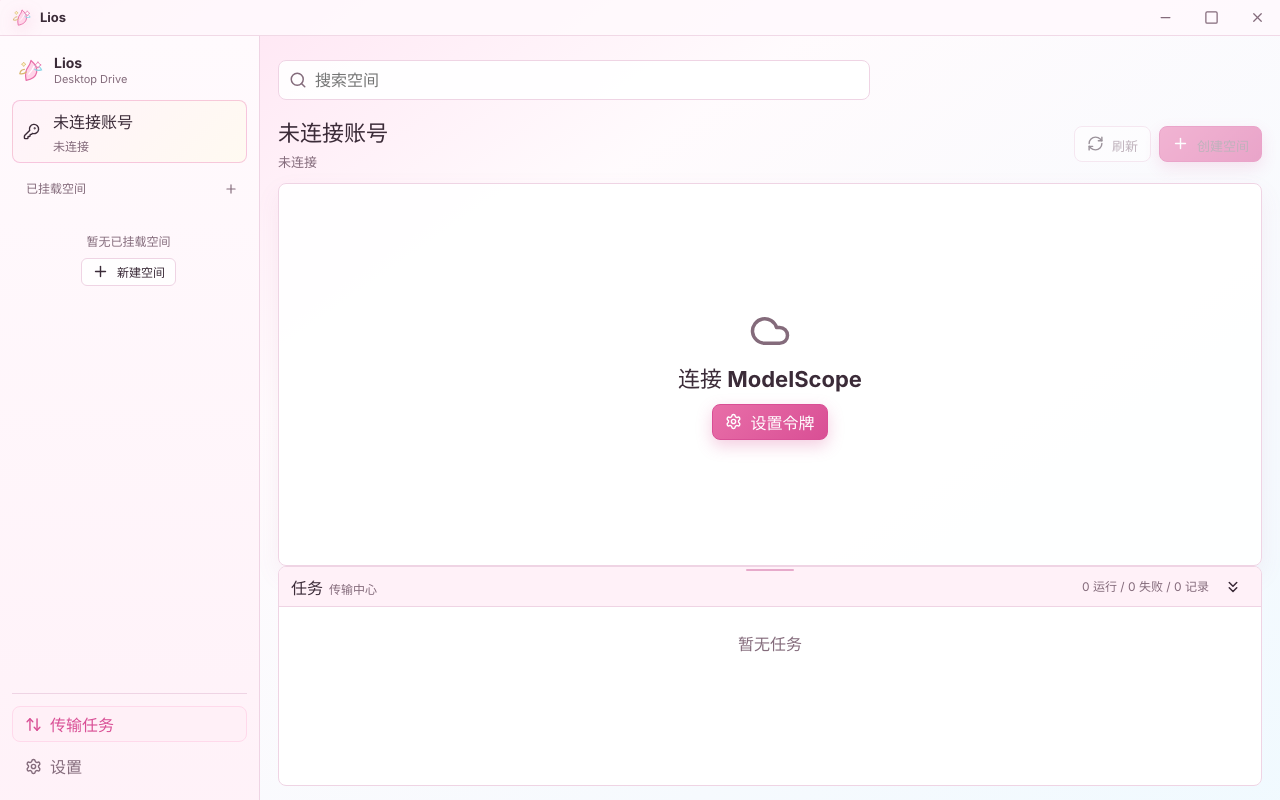
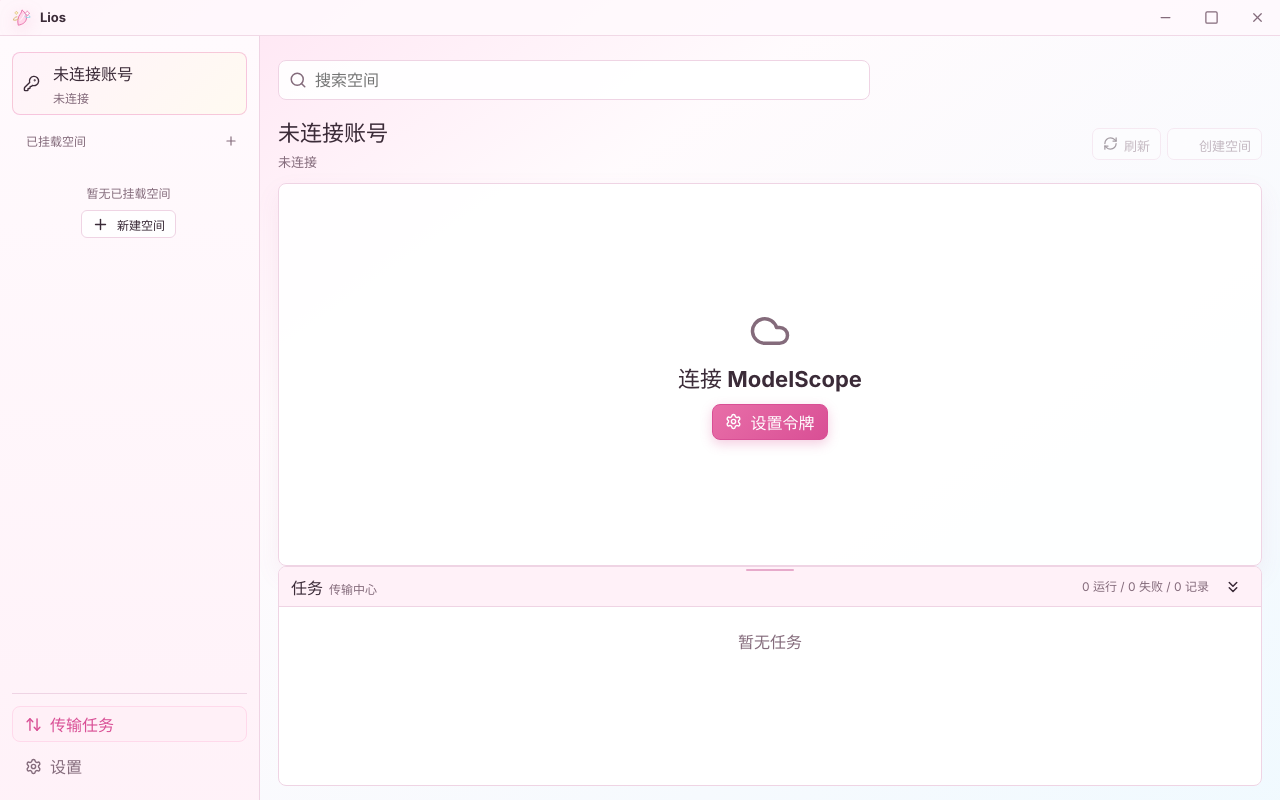
Before and after one commit to Lingbou/Lios, a React (Vite) app: page / in a window 1280 px wide. Built offline with nearby package versions, Linux system fonts and the light colour scheme.

Commit message:
style(desktop): remove redundant sidebar brand, streamline toolbar into single bar, and prevent task card squishing

```diff
--- a/src/App.tsx
+++ b/src/App.tsx
@@ -1556,13 +1556,6 @@
       <main className="driveShell">
         <aside className="spaceRail">
           <div className="railHeader">
-            <div className="railBrand">
-              <img src={liosPetalMark} alt="" className="railBrandLogo" />
-              <div className="railBrandText">
-                <span className="railBrandTitle">Lios</span>
-                <span className="railBrandSubtitle">Desktop Drive</span>
-              </div>
-            </div>
 
             <div className="accountSection">
               <button
--- a/src/styles.css
+++ b/src/styles.css
@@ -663,44 +663,78 @@
 
 .driveToolbar {
   min-width: 0;
-  display: grid;
-  grid-template-columns: minmax(0, 1fr) auto;
-  grid-template-rows: auto auto;
-  gap: 8px 10px;
-  align-items: center;
-}
-
-.toolbar {
-  display: flex;
+  display: flex;
+  align-items: center;
   gap: 8px;
   flex-wrap: wrap;
+  padding: 4px 0 6px;
+}
+
+.toolbar {
+  display: inline-flex;
+  gap: 6px;
   align-items: center;
 }
 
 .toolbarPrimary {
-  grid-column: 1;
-  grid-row: 1;
+  display: inline-flex;
+  gap: 6px;
+  align-items: center;
 }
 
 .toolbarActions {
-  grid-column: 1;
-  grid-row: 2;
-  min-width: 0;
-  flex-wrap: nowrap;
+  display: inline-flex;
+  gap: 6px;
+  align-items: center;
+  flex: 1 1 auto;
+  min-width: 0;
+}
+
+.toolbar button {
+  min-height: 32px;
+  height: 32px;
+  padding: 0 10px;
+  font-size: 13px;
+  font-weight: 500;
+  gap: 6px;
+  border-radius: 7px;
+  border: 1px solid var(--line);
+  background: rgba(255, 255, 255, 0.88);
+  box-shadow: 0 1px 2px rgba(185, 92, 136, 0.04);
+  transition: all 120ms ease;
+}
+
+.toolbar button svg {
+  width: 15px;
+  height: 15px;
+}
+
+.toolbar button:hover:not(:disabled) {
+  border-color: var(--line-strong);
+  background: #ffffff;
+  color: var(--pink-strong);
+  box-shadow: 0 2px 6px rgba(185, 92, 136, 0.1);
+}
+
+.toolbar button:disabled {
+  opacity: 0.45;
+  cursor: not-allowed;
+  box-shadow: none;
 }
 
 .primary {
   border-color: var(--pink-strong);
   background: linear-gradient(135deg, var(--pink), var(--pink-strong));
   color: #ffffff;
-  box-shadow: 0 6px 16px rgba(217, 79, 149, 0.28);
+  font-weight: 600;
+  box-shadow: 0 4px 12px rgba(217, 79, 149, 0.28);
 }
 
 .primary:hover:not(:disabled) {
   border-color: #bf3a80;
   background: linear-gradient(135deg, var(--pink-strong), #bf3a80);
   color: #ffffff;
-  box-shadow: 0 6px 20px rgba(217, 79, 149, 0.38);
+  box-shadow: 0 5px 16px rgba(217, 79, 149, 0.38);
 }
 
 .danger {
@@ -712,6 +746,82 @@
 .danger:hover:not(:disabled) {
   border-color: var(--danger);
   background: #fee2e2;
+}
+
+.toolbarDivider {
+  width: 1px;
+  height: 18px;
+  background: var(--line);
+  margin: 0 2px;
+  flex: 0 0 auto;
+}
+
+.selectionBadge {
+  display: inline-flex;
+  align-items: center;
+  gap: 6px;
+  padding: 3px 8px 3px 10px;
+  background: var(--pink-weak);
+  border: 1px solid var(--line-strong);
+  border-radius: 999px;
+  font-size: 12px;
+  font-weight: 500;
+  color: var(--pink-strong);
+  white-space: nowrap;
+}
+
+.clearSelectionBtn {
+  min-height: 0;
+  height: auto;
+  padding: 1px 4px;
+  border: 0;
+  background: transparent;
+  color: var(--muted);
+  font-size: 12px;
+  cursor: pointer;
+  border-radius: 4px;
+}
+
+.clearSelectionBtn:hover {
+  background: rgba(217, 79, 149, 0.12);
+  color: var(--pink-strong);
+}
+
+.viewModeSegment {
+  margin-left: auto;
+  display: inline-flex;
+  align-items: center;
+  background: rgba(255, 240, 248, 0.7);
+  border: 1px solid var(--line);
+  border-radius: 8px;
+  padding: 2px;
+  gap: 2px;
+}
+
+.viewModeBtn {
+  width: 28px;
+  min-height: 28px;
+  height: 28px;
+  padding: 0;
+  border: 0;
+  border-radius: 6px;
+  background: transparent;
+  color: var(--muted);
+  box-shadow: none;
+  display: grid;
+  place-items: center;
+  cursor: pointer;
+}
+
+.viewModeBtn:hover:not(:disabled) {
+  color: var(--pink-strong);
+  background: rgba(255, 255, 255, 0.8);
+}
+
+.viewModeBtn.active {
+  background: #ffffff;
+  color: var(--pink-strong);
+  box-shadow: 0 1px 3px rgba(185, 92, 136, 0.18);
 }
 
 .fileSurface,
@@ -1394,11 +1504,12 @@
 
 .taskRows {
   min-height: 0;
-  overflow: auto;
-  display: grid;
-  align-content: start;
+  overflow-y: auto;
+  overflow-x: hidden;
+  display: flex;
+  flex-direction: column;
   gap: 8px;
-  padding: 10px;
+  padding: 8px 10px;
 }
 
 .taskEmpty {
@@ -1410,6 +1521,8 @@
 
 .taskRow {
   min-width: 0;
+  min-height: 52px;
+  flex-shrink: 0;
   overflow: hidden;
   border: 1px solid var(--line);
   border-radius: 8px;
@@ -1418,11 +1531,12 @@
 
 .taskSummary {
   min-width: 0;
+  min-height: 50px;
   display: grid;
   grid-template-columns: 30px 30px minmax(0, 1fr) minmax(160px, 280px) auto;
   align-items: center;
   gap: 10px;
-  padding: 10px;
+  padding: 6px 10px;
 }
 
 .taskExpandButton {
```
